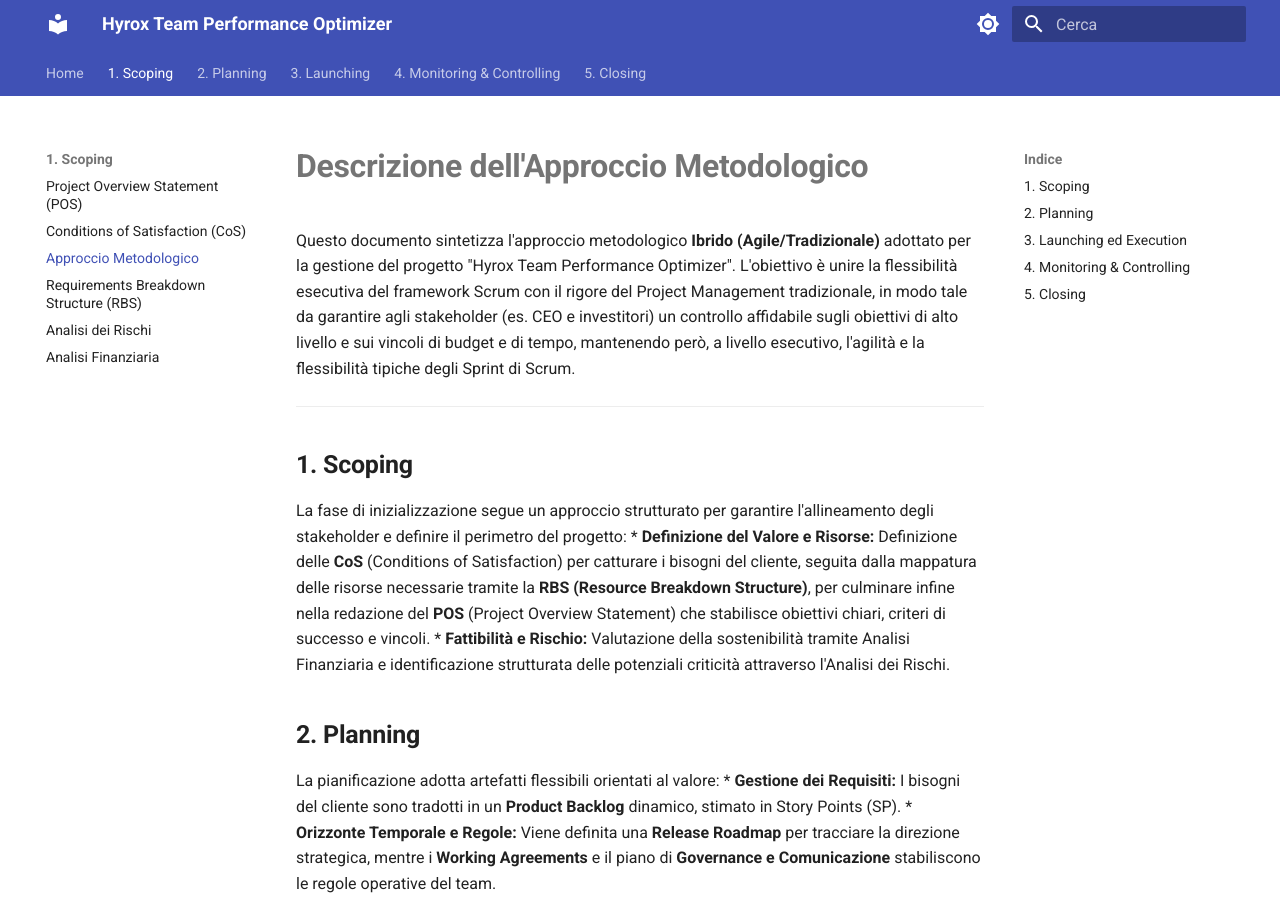
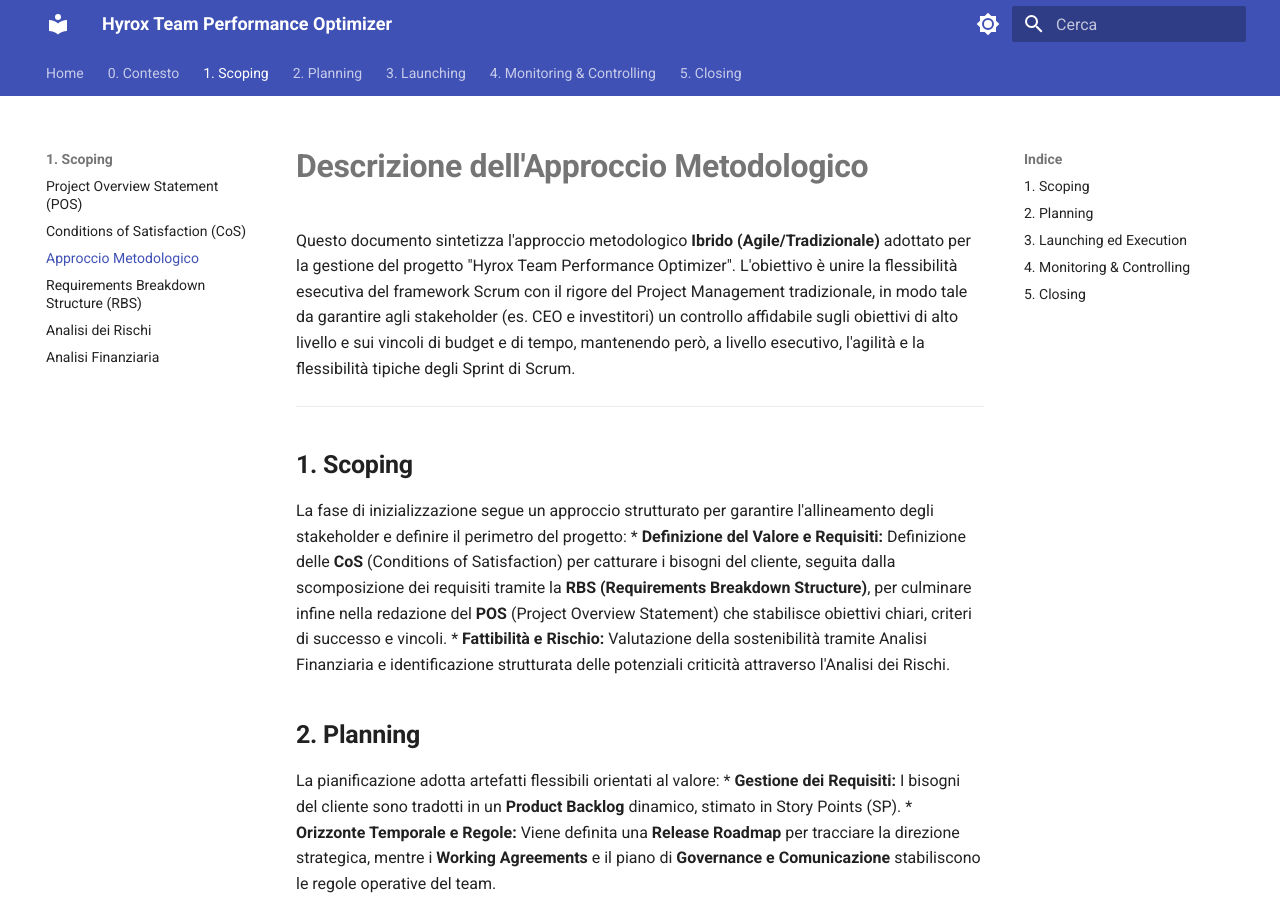
Before and after one commit to AndreaZavatta/Hyrox-Training-PM, an MkDocs documentation site: the page built from docs/1-Scoping/3-Descrizione_dellapproccio.md, in a window 1280 px wide and 900 px high. Built offline with MkDocs 1.6.1 and Material for MkDocs 9.7.7, drawn with Linux system fonts in a browser that asks for light colours.

Commit message:
docs: add project context, update scoping documentation, and configure navigation

```diff
--- a/docs/1-Scoping/3-Descrizione_dellapproccio.md
+++ b/docs/1-Scoping/3-Descrizione_dellapproccio.md
@@ -6,7 +6,7 @@
 
 ## **1. Scoping**
 La fase di inizializzazione segue un approccio strutturato per garantire l'allineamento degli stakeholder e definire il perimetro del progetto:
-*   **Definizione del Valore e Risorse:** Definizione delle **CoS** (Conditions of Satisfaction) per catturare i bisogni del cliente, seguita dalla mappatura delle risorse necessarie tramite la **RBS (Resource Breakdown Structure)**, per culminare infine nella redazione del **POS** (Project Overview Statement) che stabilisce obiettivi chiari, criteri di successo e vincoli.
+*   **Definizione del Valore e Requisiti:** Definizione delle **CoS** (Conditions of Satisfaction) per catturare i bisogni del cliente, seguita dalla scomposizione dei requisiti tramite la **RBS (Requirements Breakdown Structure)**, per culminare infine nella redazione del **POS** (Project Overview Statement) che stabilisce obiettivi chiari, criteri di successo e vincoli.
 *   **Fattibilità e Rischio:** Valutazione della sostenibilità tramite Analisi Finanziaria e identificazione strutturata delle potenziali criticità attraverso l'Analisi dei Rischi.
 
 ## **2. Planning**
--- a/mkdocs.yml
+++ b/mkdocs.yml
@@ -30,6 +30,7 @@
 
 nav:
   - Home: index.md
+  - 0. Contesto: 0-contesto.md
   - 1. Scoping:
     - Project Overview Statement (POS): 1-Scoping/1-pos.md
     - Conditions of Satisfaction (CoS): 1-Scoping/2-cos.md
```
Also changed, not shown: docs/0-contesto.md (added, +32 -0 lines), 1 other file.
